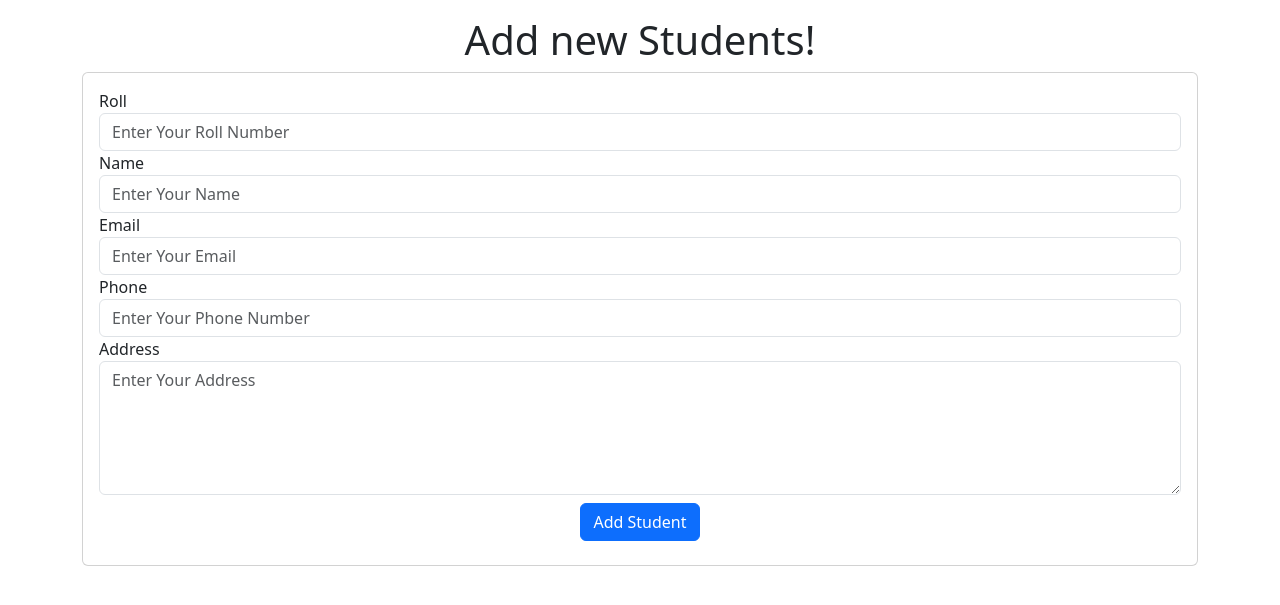
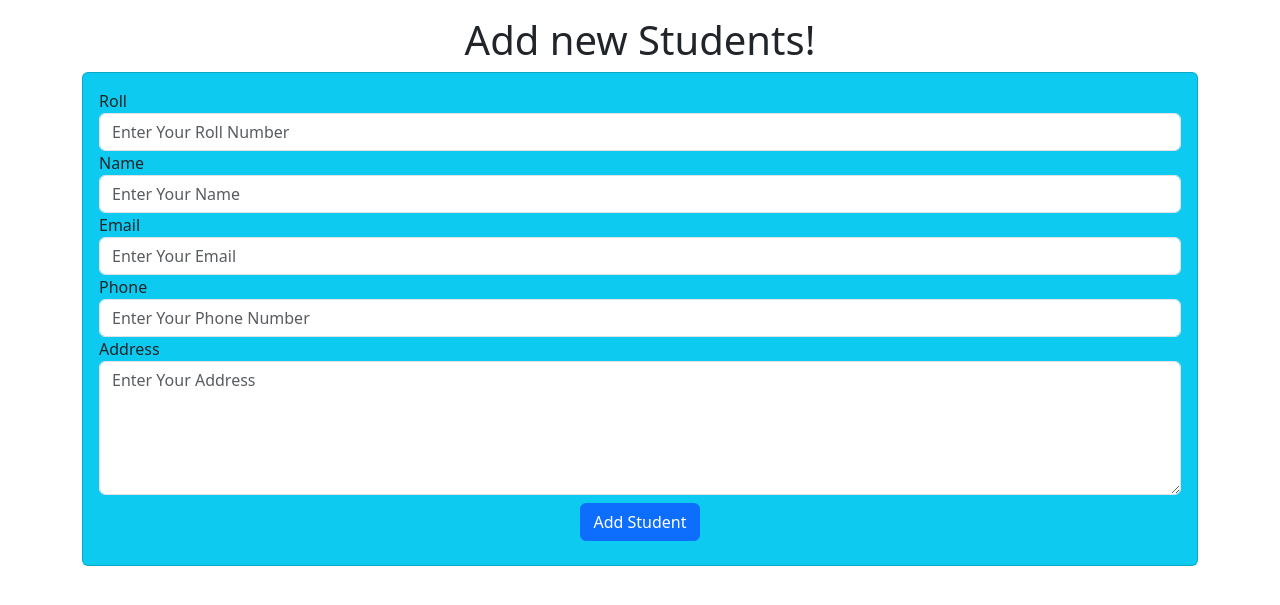
Before and after one commit to devsharifmahmud/std_manage, a Django app: page /std/add-std/ in a window 1280 px wide. Shown: the part 56-661 px from the top of the page. Run offline with Django 5.2, Linux system fonts and the light colour scheme.

Commit message:
Update code

```diff
--- a/templates/std/std_add.html
+++ b/templates/std/std_add.html
@@ -13,7 +13,7 @@
 <div class="container">
     <div class="row">
         <div class="col-md-12">
-            <div class="card">
+            <div class="card bg-info">
                 <div class="card-body">
                     <form action="">
                         <div class="md-3">
```
